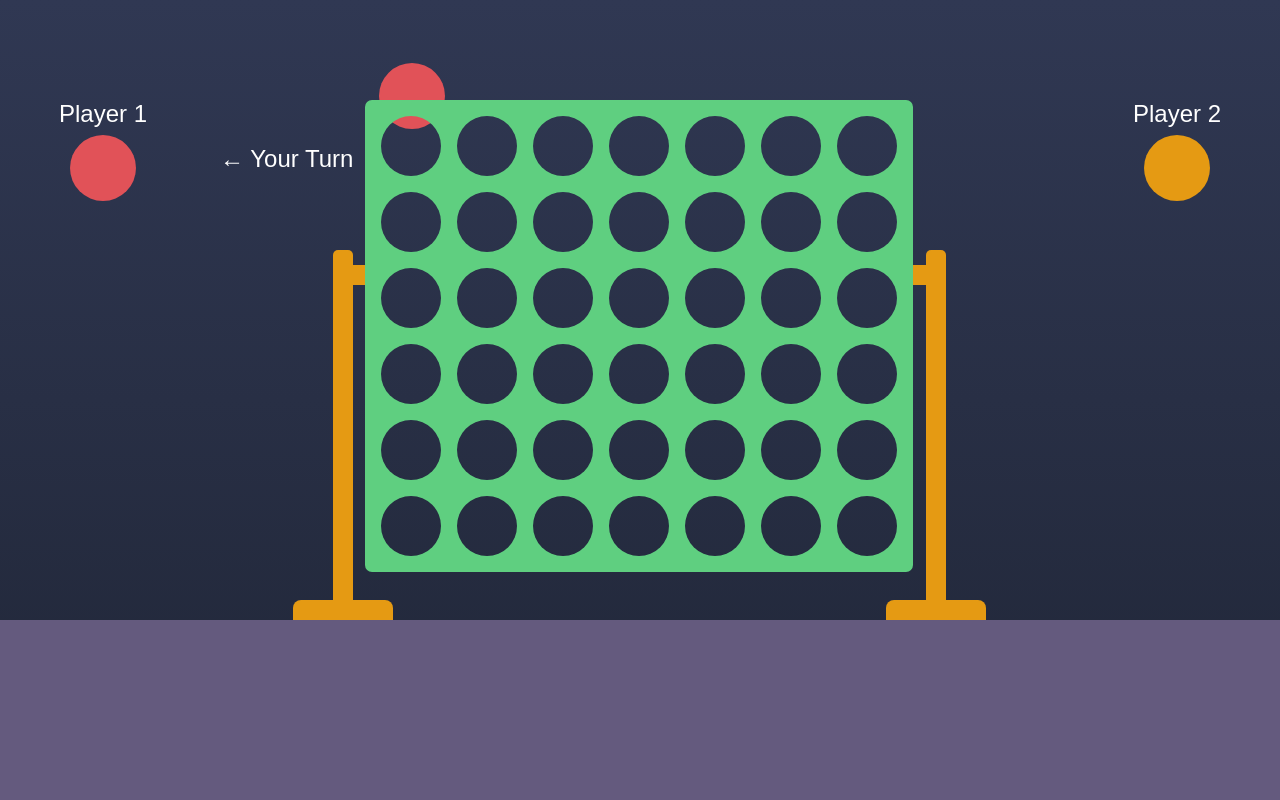
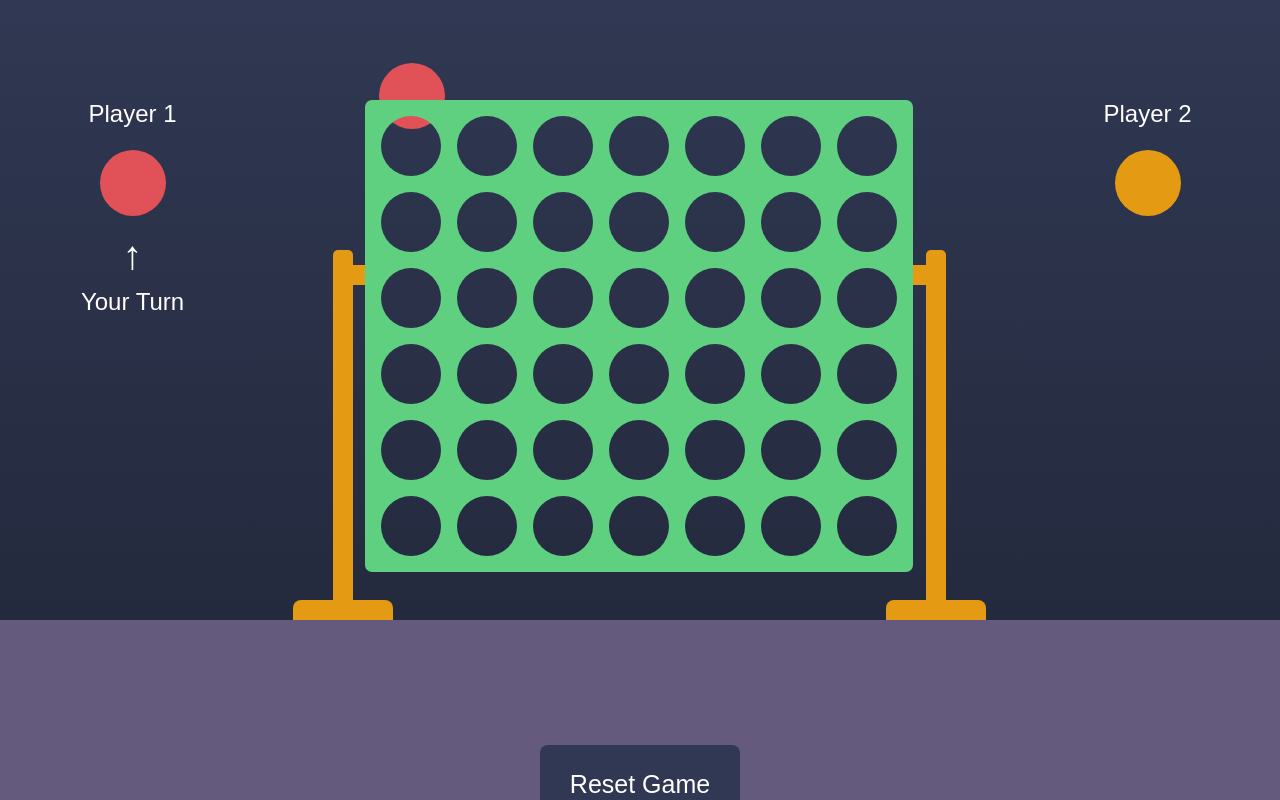
Before and after one commit to marshy2201/connect-4-game, a plain HTML site: page index.html in a window 1280 px wide. Both pictures are taken after a click on the button "Start". Drawn offline with nearby package versions, Linux system fonts and the light colour scheme; a web font is replaced by a local one.

Commit message:
reset game feature added

```diff
--- a/css/style.css
+++ b/css/style.css
@@ -20,7 +20,7 @@ body {
   z-index: 9;
   opacity: 0;
   display: flex;
-  justify-content: space-around;
+  justify-content: space-evenly;
 }
 
 .table {
@@ -40,7 +40,8 @@ body {
   z-index: 200;
 }
 
-#begin-game {
+#begin-game,
+#reset-game {
 	width: 200px;
 	background-color: #645a7e;
 	border-radius: 8px;
@@ -50,6 +51,12 @@ body {
 	border: none;
   font-size: 25px;
   font-family: 'Wendy One', sans-serif;
+}
+
+#reset-game {
+  background-color: #303853;
+  margin: 125px auto 0;
+  display: none;
 }
 
 /* PLAYERS */
@@ -74,11 +81,12 @@ body {
 
 .player {
   margin-top: 100px;
+  min-width: 115px;
 }
 
 .player .token {
   position: static;
-  margin: 10px auto;
+  margin: 25px auto 0;
 }
 
 #player-1 .token {
@@ -89,19 +97,18 @@ body {
   background-color: #e59a13;
 }
 
-#player-1-turn,
-#player-2-turn {
-  position: absolute;
-  top: 145px;
+.player-turn {
+  margin-top: 20px;
 }
 
-#player-1-turn {
-  left: 220px;
+.arrow {
+  display: inline-block;
+  margin-bottom: 10px;
+  font-size: 2.5rem;
 }
 
 #player-2-turn {
   display: none;
-  right: 220px;
 }
 
 /* BOARD AND PIECES */
@@ -131,6 +138,7 @@ body {
 #play-area {
   width: 750px;
   margin-top: 100px;
+  position: relative;
 }
 
 .token {
--- a/index.html
+++ b/index.html
@@ -32,7 +32,9 @@
     <div id="player-1" class="player">
       <div class="name"></div>
       <div class="token"></div>
-      <div id="player-1-turn" class="player-turn">&larr; Your Turn</div>
+      <div id="player-1-turn" class="player-turn">
+        <span class="arrow">&uarr;</span><br> Your Turn
+      </div>
     </div>
     <div id="play-area">
       <div class="stand-container left">
@@ -98,7 +100,10 @@
     <div id="player-2" class="player">
       <div class="name"></div>
       <div class="token"></div>
-      <div id="player-2-turn" class="player-turn">Your Turn &rarr;</div>
+      <div id="player-2-turn" class="player-turn">
+        <span class="arrow">&uarr;</span><br>
+        Your Turn
+      </div>
     </div>
   </div>
 
@@ -107,6 +112,7 @@
 			.table: so the board doesn't look like it's floating
 		-->
   <div class="table">
+    <button id="reset-game">Reset Game</button>
   </div>
 
   <script src="https://ajax.googleapis.com/ajax/libs/jquery/3.3.1/jquery.min.js"></script>
--- a/js/Board.js
+++ b/js/Board.js
@@ -36,4 +36,11 @@ class Board {
       }
     }
   }
+
+  /**
+   * Remove all tokens from the board
+   */
+  resetHTMLBoard() {
+    document.getElementById('game-board-underlay').innerHTML = '';
+  }
 }
--- a/js/Game.js
+++ b/js/Game.js
@@ -193,4 +193,21 @@ class Game {
       turn.style.display = "none";
     }
   }
+
+  /**
+   * Reset the game back to default
+   */
+  resetGame() {
+    game = new Game();
+    game.board.resetHTMLBoard();
+
+    document.getElementById('game-scene').style.opacity = 0;
+    document.getElementById('begin-game-wrapper').style.display = 'block';
+    document.getElementById('reset-game').style.display = "none";
+
+    document.getElementById('player-1-name').value = "";
+    document.getElementById('player-2-name').value = "";
+    document.getElementById('player-1-turn').style.display = "block";
+    document.getElementById('player-2-turn').style.display = "none";
+  }
 }
--- a/js/app.js
+++ b/js/app.js
@@ -1,4 +1,4 @@
-const game = new Game();
+let game = new Game();
 
 /**
  * Listens for click on `#begin-game` and calls startGame() on game object
@@ -9,7 +9,9 @@ beginGame.addEventListener('click', function() {
   game.startGame();
 
   document.getElementById('begin-game-wrapper').style.display = 'none';
-  $('#game-scene').animate({ opacity: 1 }, 1500);
+  $('#game-scene').animate({ opacity: 1 }, 1000, () => {
+    document.getElementById('reset-game').style.display = "block";
+  });
 
   document.querySelector('#player-1 .name').textContent = game.players[0].name;
   document.querySelector('#player-2 .name').textContent = game.players[1].name;
@@ -21,3 +23,10 @@ beginGame.addEventListener('click', function() {
 document.addEventListener('keydown', function(event) {
   game.handleKeyDown(event);
 });
+
+/**
+ * Listen for click on `#reset-game` and call reset game on game object
+ */
+ const resetGame = document.getElementById('reset-game');
+
+ resetGame.addEventListener('click', () => game.resetGame());
```
